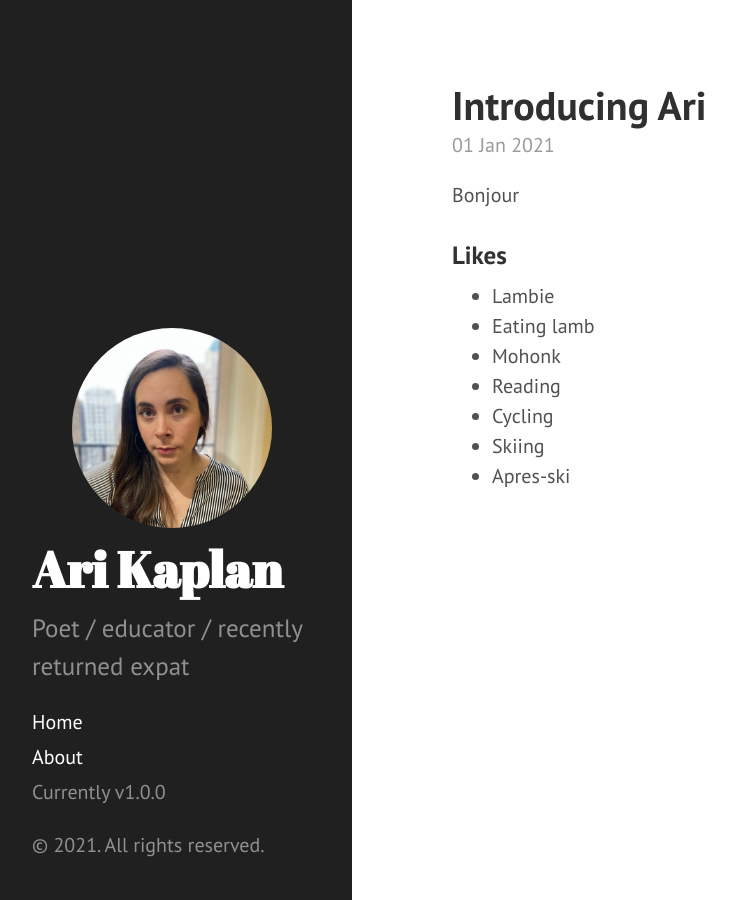
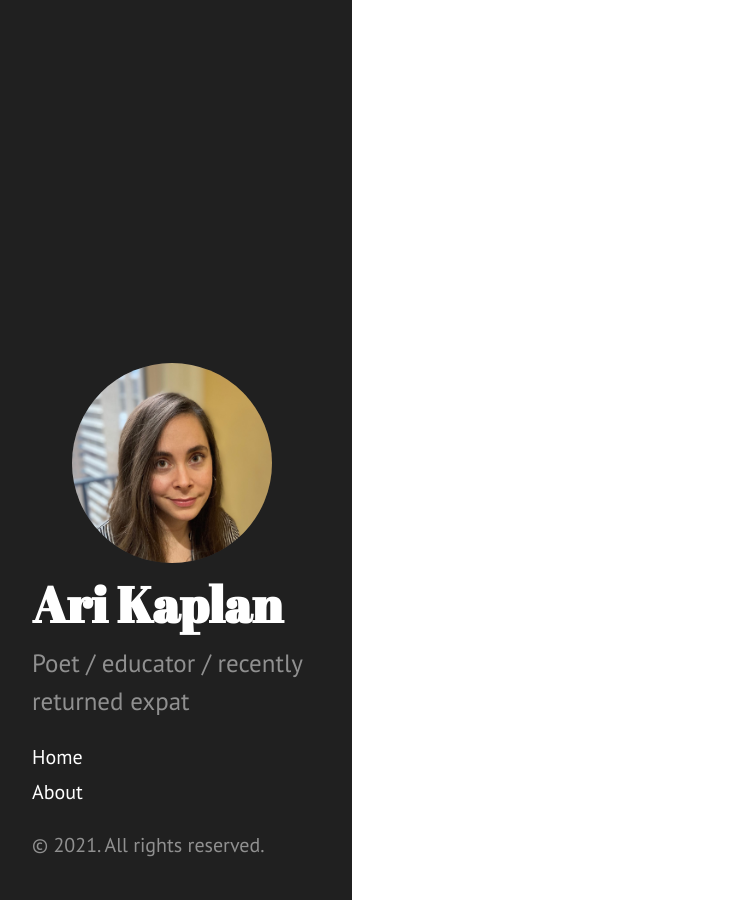
Before and after one commit to mkaplan9/arilol, a Jekyll site: the page built from index.html, in a window 1280 px wide. Shown: the whole page, without its empty margins (8-744 px from the left). Built offline with Jekyll 4.4.1, drawn with Linux system fonts in a browser that asks for light colours; the list of posts is cut into pages by our own code.

Commit message:
Change headshot and remove post

```diff
--- a/_includes/sidebar.html
+++ b/_includes/sidebar.html
@@ -1,7 +1,7 @@
 <div class="sidebar">
   <div class="container sidebar-sticky">
     <div class="cover-author-image">
-      <img src="{{site.baseurl}}public/img/headshot.png" alt="{{site.author.name}}">
+      <img src="{{site.baseurl}}public/img/headshot.jpg" alt="{{site.author.name}}">
     </div>
     <div class="sidebar-about">
       <h1>
@@ -28,8 +28,6 @@
           {% endif %}
         {% endif %}
       {% endfor %}
-
-      <span class="sidebar-nav-item">Currently v{{ site.version }}</span>
     </nav>
 
     <p>&copy; {{ site.time | date: '%Y' }}. All rights reserved.</p>
--- a/_posts/2021-01-01-introducing-ari.md
+++ /dev/null
@@ -1,16 +0,0 @@
----
-layout: post
-title: Introducing Ari
----
-
-Bonjour
-
-### Likes
-
-* Lambie
-* Eating lamb
-* Mohonk
-* Reading
-* Cycling
-* Skiing
-* Apres-ski
```
Also changed, not shown: public/img/headshot-alt.png (renamed from public/img/headshot.png), public/img/headshot.jpg (added).
